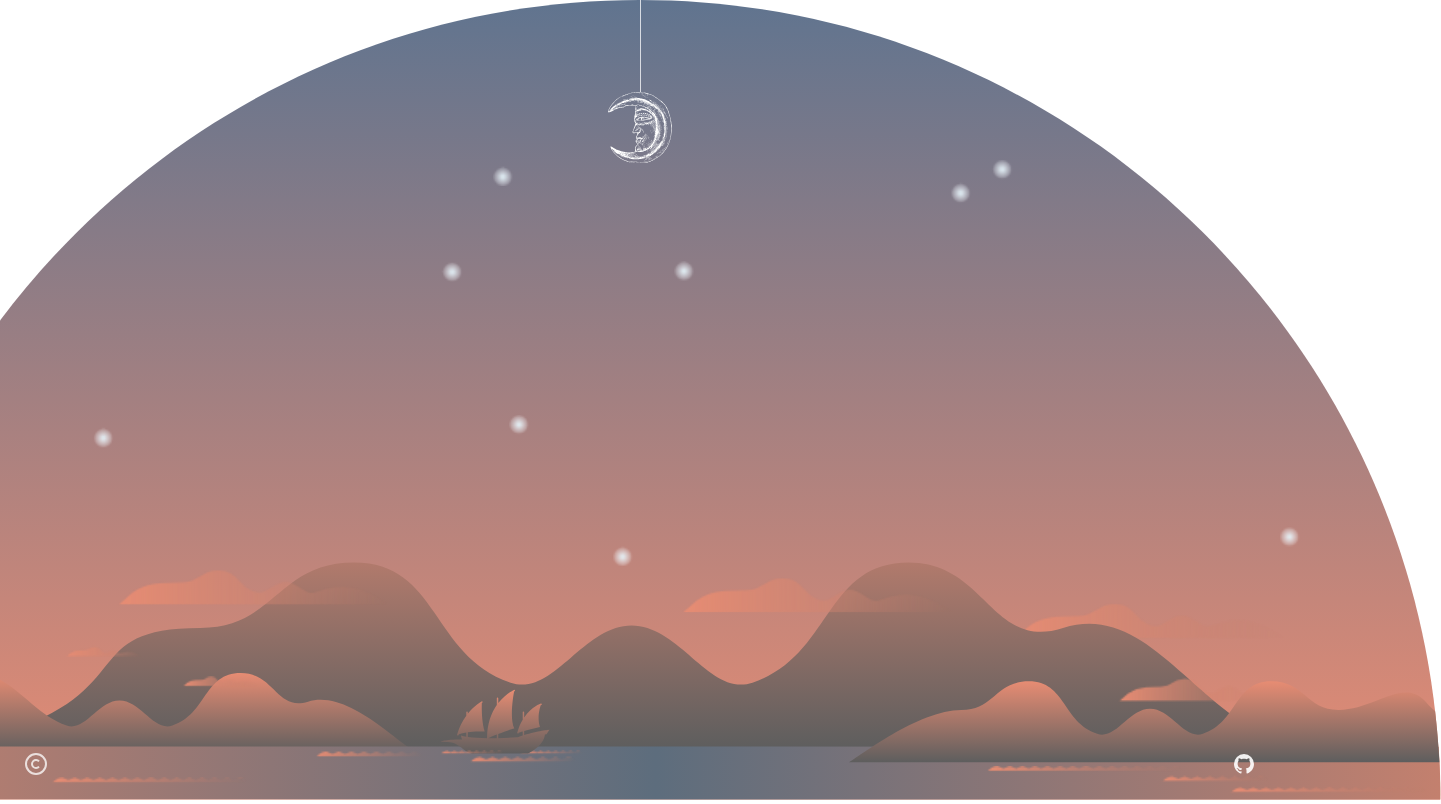
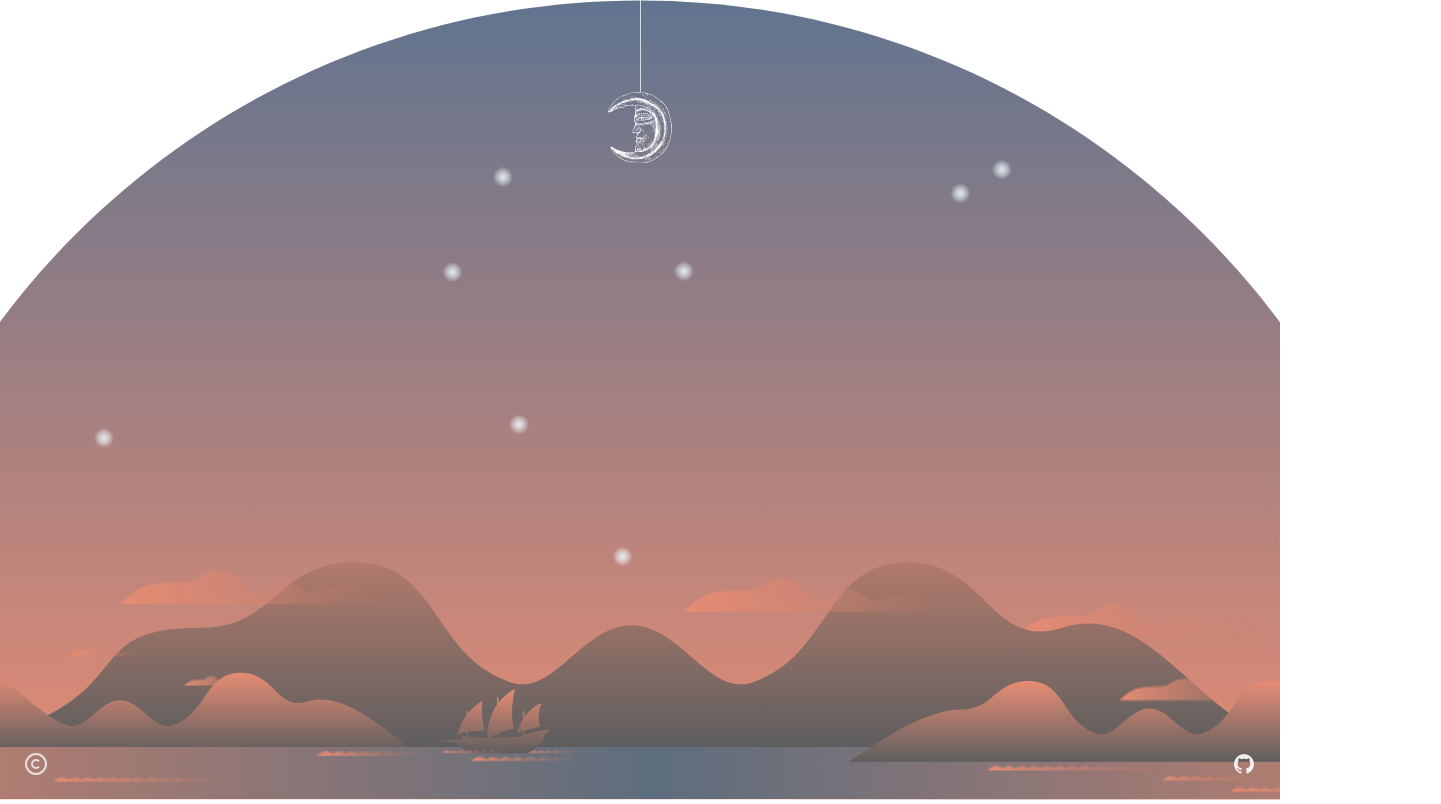
Before and after one commit to Lucaskolinger/framer-motion-darkmode-moon, a React (Vite) app: page / in a window 1280 px wide. Shown: the whole page, 1441 px wide, since content can reach past the window. Built offline with nearby package versions, Linux system fonts and the light colour scheme.

Commit message:
Fixing object fit bug

```diff
--- a/src/App.jsx
+++ b/src/App.jsx
@@ -1,21 +1,31 @@
 import Moon from "./Moon";
-import darkImage from "./assets/dark.svg";
-import lightImage from "./assets/light.svg";
+import darkImageSource from "./assets/dark.svg";
+import lightImageSource from "./assets/light.svg";
 import { useState } from "react";
 
 function App() {
   const [isDarkmode, setIsDarkmode] = useState(false);
   const [showCopyright, setShowCopyright] = useState(false);
+  const darkImage = (
+    <img
+      className="bg-image"
+      src={darkImageSource}
+      alt="darkmode background image"
+    />
+  );
+  const lightImage = (
+    <img
+      className="bg-image"
+      src={lightImageSource}
+      alt="darkmode background image"
+    />
+  );
 
   return (
     <div>
       <Moon onSwitchMode={() => setIsDarkmode(!isDarkmode)} />
 
-      {isDarkmode ? (
-        <img className="bg-image" src={darkImage} alt="" />
-      ) : (
-        <img className="bg-image" src={lightImage} alt="" />
-      )}
+      {isDarkmode ? darkImage : lightImage}
 
       {showCopyright && (
         <div className="copyright-tooltip">
--- a/src/Moon.jsx
+++ b/src/Moon.jsx
@@ -46,7 +46,6 @@ export default function Moon({ onSwitchMode }) {
         }}
       ></div>
       <svg
-        className="moon-svg"
         width={logoWidth + "rem"}
         viewBox="0 0 812.8125 907.5"
         style={{
--- a/src/index.css
+++ b/src/index.css
@@ -2,6 +2,7 @@
   box-sizing: border-box;
   margin: 0;
   padding: 0;
+  -webkit-tap-highlight-color: transparent;
 }
 
 body {
@@ -14,11 +15,9 @@ body {
 
 .bg-image {
   height: 100vh;
+  width: 100vw;
+  object-fit: cover;
   margin-top: 0.3rem;
-}
-
-.moon-svg {
-  width: 100%;
 }
 
 .icon {
@@ -32,6 +31,7 @@ body {
 
 .icon:hover {
   transform: scale(1.1);
+  color: hsl(0, 0%, 100%);
 }
 
 .copyright-icon {
```
